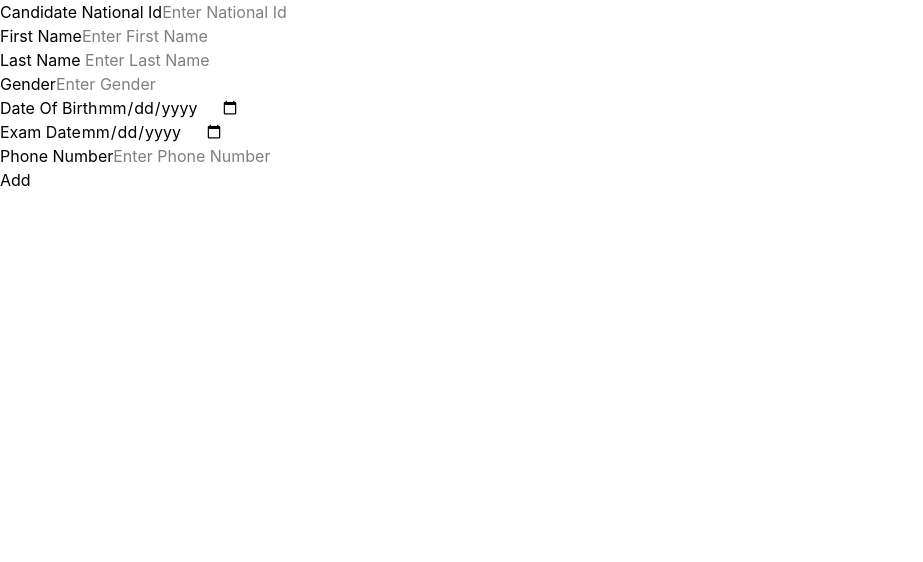
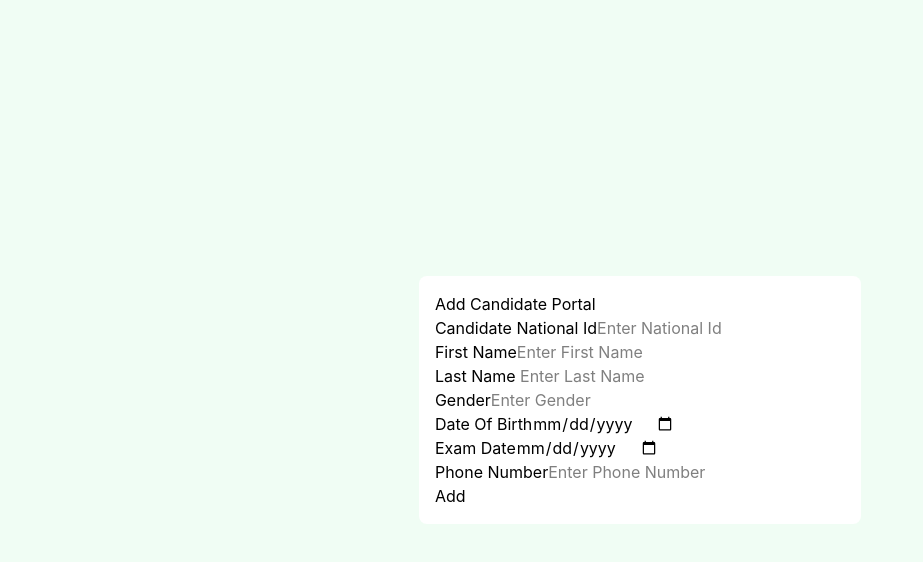
Before and after one commit to niyomugaboetiene/Rwanda-Driving-License, a React app in the folder frontend/: page / in a window 1280 px wide. Shown: the top 562 px of the page, without its empty margins (0-923 px from the left). Built offline with nearby package versions, Linux system fonts and the light colour scheme; the HTML template or start-up script is replaced by a standard one.

Commit message:
first commit of(RDL) frontend based

```diff
--- a/frontend/src/components/candidates/AddCandidate.jsx
+++ b/frontend/src/components/candidates/AddCandidate.jsx
@@ -26,8 +26,9 @@ const AddCandidate = () => {
     }
 
     return (
-        <div>
-            <div>
+        <div className="bg-green-50 min-h-screen flex justify-center items-center">
+            <div className="bg-white p-4 rounded-lg">
+                <h1>Add Candidate Portal</h1>
                 {error && (
                     <p>{error}</p>
                 )}
```
